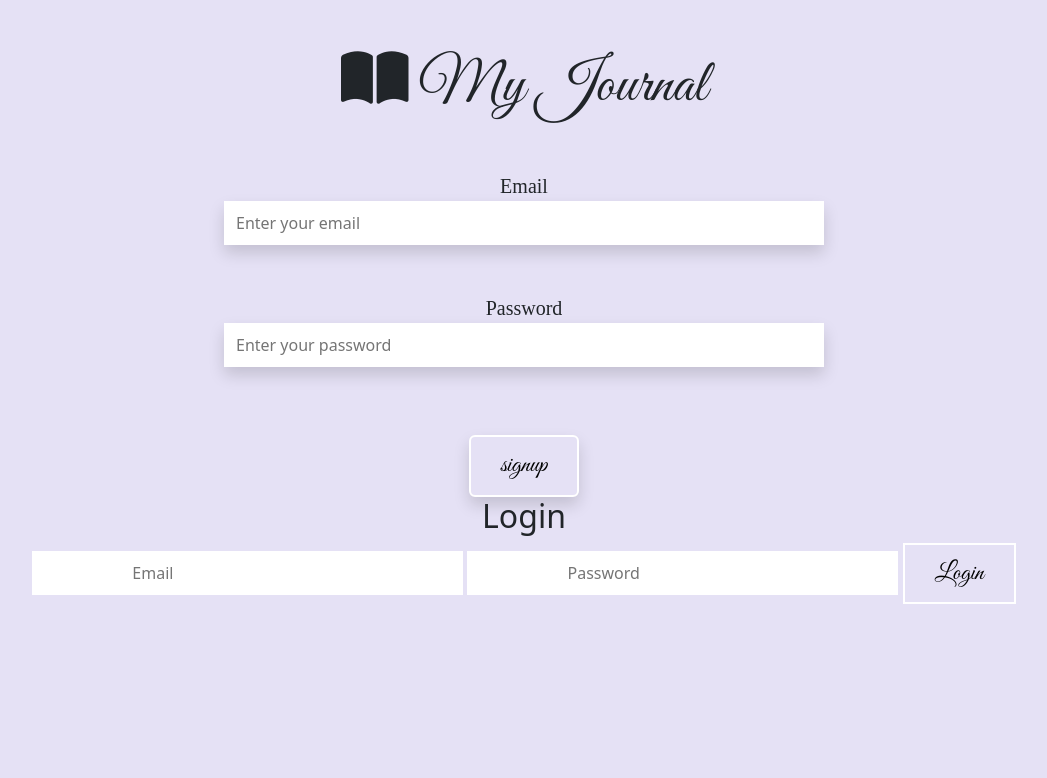
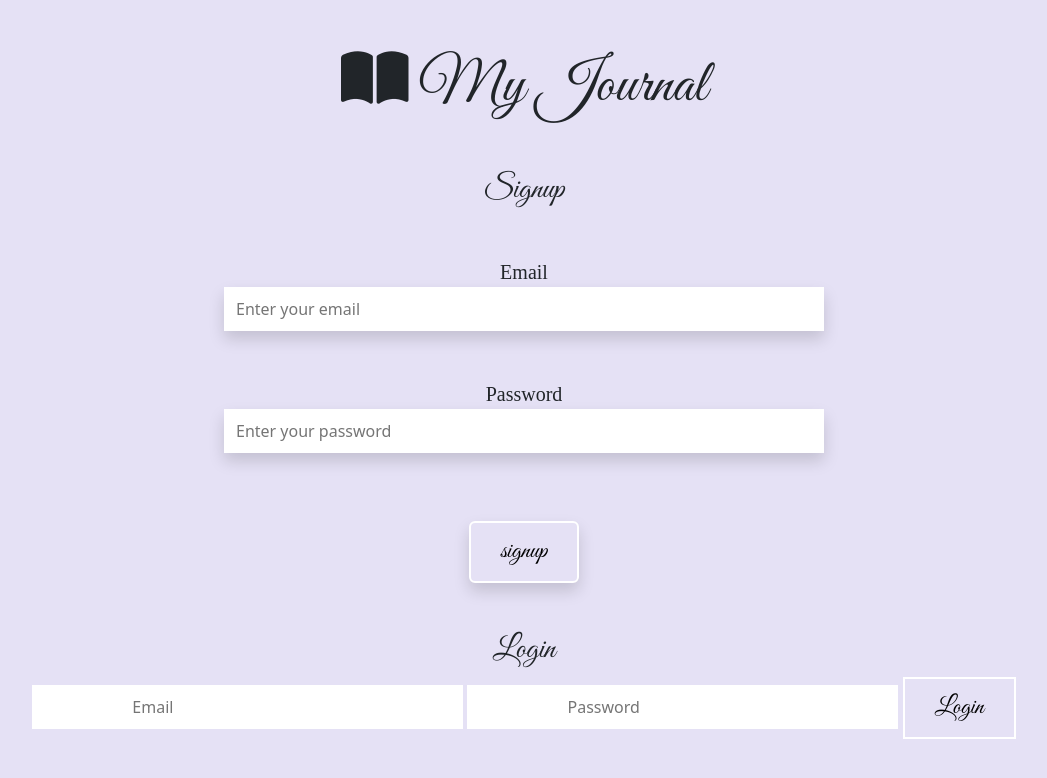
Before and after one commit to Sinesipho-Sono/my-vanilla-journal, a website built with Vite: page index.html in a window 1280 px wide. Shown: the whole page, without its empty margins (116-1163 px from the left). Built offline with nearby package versions, Linux system fonts and the light colour scheme; no server answers; a web font is replaced by a local one.

Commit message:
updated headings and classes

```diff
--- a/index.html
+++ b/index.html
@@ -29,9 +29,9 @@
     <title>My Journal - Sinesipho Sono</title>
   </head>
   <body class="login-body">
-    <div class="app">
+    <div class="app container">
       <h1 class="mt-5"><i class="fas fa-book-open"></i> My Journal</h1>
-
+      <h2 class="mt-5">Signup</h2>
       <form id="signup-form">
         <div class="container login-container mt-5">
           <div class="row mt-5">
@@ -64,7 +64,7 @@
         </button>
       </form>
       <form id="login-form">
-        <h2>Login</h2>
+        <h2 class="mt-5">Login</h2>
         <input type="email" id="login-email" placeholder="Email" required />
         <input
           type="password"
--- a/styles.css
+++ b/styles.css
@@ -13,6 +13,10 @@ h1 {
   font-size: 60px;
 }
 
+h2 {
+  font-family: var(--heading-font-family);
+  font-weight: 400;
+}
 label {
   font-family: var(--default-font-family);
   font-size: 20px !important;
@@ -47,6 +51,7 @@ input {
     width: 300px;
     max-width: fit-content;
     margin: 0 auto;
+    display: block;
   }
 }
 
```
